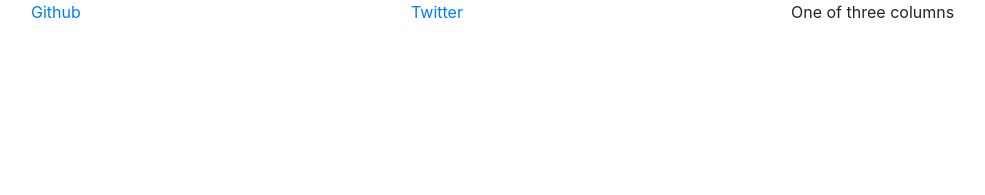
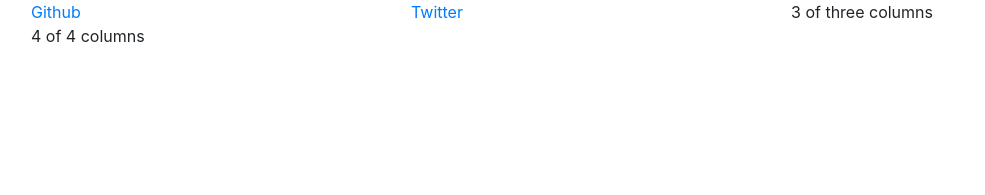
Before and after one commit to rbrigby/frontpage, a Jekyll site: the page built from index.html, in a window 1280 px wide. Shown: the top 195 px of the page, without its empty margins (54-1039 px from the left). Built offline with Jekyll 4.4.1, drawn with Linux system fonts in a browser that asks for light colours; nearby versions of some CDN libraries; Markdown is read by kramdown in place of the engine named in the settings.

Commit message:
gridding

```diff
--- a/_layouts/default.html
+++ b/_layouts/default.html
@@ -15,14 +15,17 @@
 
   <div class="container">
     <div class="row">
-      <div class="col-sm">
+      <div class="col-4">
         <a href="http://github.com/rbrigby">Github</a>
       </div>
-      <div class="col-sm">
+      <div class="col-4">
         <a href="https://twitter.com/rbrigby">Twitter</a>
       </div>
-      <div class="col-sm">
-        One of three columns
+      <div class="col-4">
+        3 of three columns
+      </div>
+      <div class="col-4">
+        4 of 4 columns
       </div>
     </div>
   </div>
```
